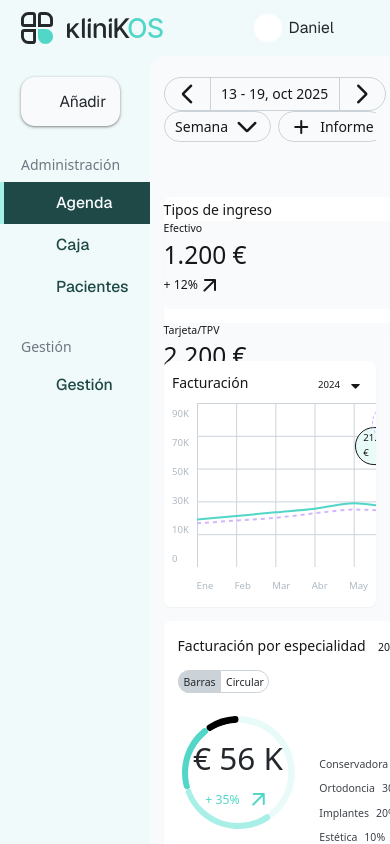
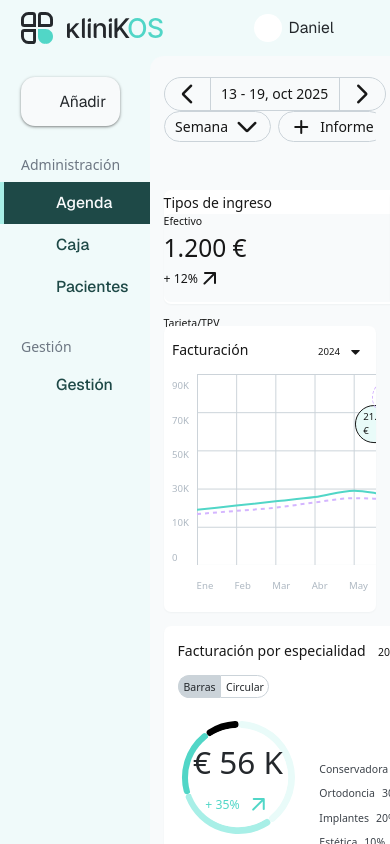
Before and after one commit to klinikOSapp/klinikOS-app, a Next.js app: page / in a window 390 px wide. Built offline with nearby package versions, Linux system fonts and the light colour scheme; some icons are missing.

Commit message:
gaps and heights done hardcoded

```diff
--- a/src/app/gestion/page.tsx
+++ b/src/app/gestion/page.tsx
@@ -1,3 +1,5 @@
+import type { CSSProperties } from 'react'
+
 import HeaderControls from '@/components/gestion/HeaderControls'
 import IncomeTypes from '@/components/gestion/IncomeTypes'
 import PatientsSummary from '@/components/gestion/PatientsSummary'
@@ -6,6 +8,12 @@ import BillingLineChart from '@/components/gestion/BillingLineChart'
 import SpecialtyDonut from '@/components/gestion/SpecialtyDonut'
 import AccountingPanel from '@/components/gestion/AccountingPanel'
 import ProfessionalBars from '@/components/gestion/ProfessionalBars'
+
+const thirdRowStyles = {
+  '--height-card-chart-fluid-base': 'clamp(17.6rem, 34vh, 23.25rem)',
+  '--chart-prof-height-limit': '34vh',
+  '--accounting-height-limit': '34vh'
+} satisfies CSSProperties
 
 export default function GestionPage() {
   return (
@@ -27,7 +35,10 @@ export default function GestionPage() {
         </div>
 
         {/* Third row - Accounting + Professional bars */}
-        <div className='dashboard-grid-charts mt-gapmd mb-plnav'>
+        <div
+          className='dashboard-grid-charts dashboard-grid-bottom mt-gapmd mb-plnav'
+          style={thirdRowStyles}
+        >
           <AccountingPanel />
           <ProfessionalBars />
         </div>
--- a/src/app/globals.css
+++ b/src/app/globals.css
@@ -129,10 +129,10 @@
   --spacing-card-padding: 1rem; /* 16px - padding interno de cards */
   --spacing-chart-margin: 1rem; /* 16px - márgenes de gráficos */
   --spacing-header-stack: clamp(
-    2rem,
-    5vh,
-    3.5rem
-  ); /* 32px → 56px - Header a cards (ajustado a Figma) */
+    1.6rem,
+    4vh,
+    2.8rem
+  ); /* Espaciado reducido 20%: antes 2rem-3.5rem → ahora 1.6rem-2.8rem */
   --spacing-stats-offset: clamp(
     1rem,
     2vh,
@@ -186,7 +186,7 @@
 
   /* Dashboard Component Dimensions */
   --height-card-stat: 10.1875rem; /* 163px - cards de estadísticas */
-  --height-card-chart: 21.375rem; /* 342px - cards con gráficos */
+  --height-card-chart: 24.58125rem; /* 393.3px (+15% sobre 342px) - cards con gráficos */
   --width-card-stat: 32.6875rem; /* 523px - ancho card estadística */
   --width-card-chart-lg: 66.8125rem; /* 1069px - ancho card grande */
   --width-card-chart-md: 33.0625rem; /* 529px - ancho card mediano */
@@ -195,7 +195,7 @@
 
   /* Profesional bars chart ratios (Figma exact values) */
   --chart-prof-width-limit: 95vw;
-  --chart-prof-height-limit: 34vh;
+  --chart-prof-height-limit: 39.1vh; /* +15% sobre 34vh para mayor altura */
   --chart-prof-axis-left-ratio: 0.10302; /* 55 / 529 */
   --chart-prof-axis-label-left-ratio: 0.03025; /* 16 / 529 */
   --chart-prof-grid-width-ratio: 0.82892; /* 438 / 529 */
@@ -219,18 +219,21 @@
 
   /* Accounting panel layout (Figma exact values) */
   --accounting-width-limit: 95vw;
-  --accounting-height-limit: 34vh;
+  --accounting-height-limit: 39.1vh; /* +15% sobre 34vh alineado con charts */
 
   /* Fluid heights - adapt to viewport usando vh para escalar verticalmente */
   --height-card-stat-fluid: max(
-    10.1875rem,
-    15vh
-  ); /* Mínimo 163px (Figma) pero deja crecer con vh */
-  --height-card-chart-fluid: clamp(
-    16rem,
-    31.7vh,
-    21.375rem
-  ); /* 256px → 342px - escala con altura del viewport */
+    8.15rem,
+    12vh
+  ); /* Altura reducida un 20%: antes 10.1875rem (163px) → ahora 8.15rem (~130px) */
+  --height-card-chart-fluid-base: clamp(
+    18.4rem,
+    36.455vh,
+    24.58125rem
+  ); /* 294.4px → 393.3px (+15%) - escala con altura del viewport */
+  --height-card-chart-fluid: var(
+    --height-card-chart-fluid-base
+  ); /* valor por defecto, se puede sobreescribir por sección */
 
   /* Fluid widths - adapt to viewport */
   --width-card-stat-fluid: clamp(
@@ -352,6 +355,16 @@ body {
     );
   }
 
+  .dashboard-grid-bottom {
+    --height-card-chart-fluid: max(
+      16rem,
+      min(
+        var(--height-card-chart-fluid-base),
+        calc(100vh - 40.625rem - var(--spacing-plnav))
+      )
+    );
+  }
+
   .dashboard-grid-double {
     display: grid;
     gap: var(--spacing-card-gap);
@@ -418,11 +431,11 @@ body {
 @media (max-height: 1000px) {
   :root {
     /* Reduce vertical stack so 24px bottom spacing stays visible on shorter viewports */
-    --spacing-header-stack: clamp(1.75rem, 4vh, 2.4375rem);
+    --spacing-header-stack: clamp(1.4rem, 3.2vh, 1.95rem);
     --height-card-chart-fluid: clamp(
-      16rem,
-      calc(31.7vh - 1.5rem),
-      21.375rem
+      18.4rem,
+      calc(36.455vh - 1.5rem),
+      24.58125rem
     );
   }
 }
--- a/src/components/gestion/ProductionTotalCard.tsx
+++ b/src/components/gestion/ProductionTotalCard.tsx
@@ -14,7 +14,7 @@ export default function ProductionTotalCard({
       className='bg-brand-900 text-fg-inverse text-[var(--color-text-inverse)] rounded-lg shadow-elevation-card h-card-stat-fluid w-full shrink-0 justify-self-stretch overflow-hidden'
       style={{ width: 'min(var(--width-card-stat-fluid), 100%)' }}
     >
-      <div className='flex h-full flex-col gap-[min(2.9375rem,4.5vw)] p-[min(1rem,1.5vw)] text-[var(--color-text-inverse)]'>
+      <div className='flex h-full flex-col gap-[min(1.46875rem,2.25vw)] p-[min(1rem,1.5vw)] text-[var(--color-text-inverse)]'>
         <header className='flex shrink-0 items-baseline gap-[min(1rem,1.5vw)]'>
           <h3 className='text-title-sm font-medium text-[var(--color-text-inverse)]'>
             Producción total
--- a/tailwind.config.ts
+++ b/tailwind.config.ts
@@ -259,9 +259,9 @@ export default {
       // Dashboard component dimensions
       height: {
         'card-stat': 'var(--height-card-stat)', // 163px - cards de estadísticas (fijo)
-        'card-chart': 'var(--height-card-chart)', // 342px - cards con gráficos (fijo)
-        'card-stat-fluid': 'var(--height-card-stat-fluid)', // 128px → 163px (fluido)
-        'card-chart-fluid': 'var(--height-card-chart-fluid)', // 256px → 342px (fluido)
+        'card-chart': 'var(--height-card-chart)', // 393.3px (+15%) - cards con gráficos (fijo)
+        'card-stat-fluid': 'var(--height-card-stat-fluid)', // Altura fluid reducida 20% (≈130px base)
+        'card-chart-fluid': 'var(--height-card-chart-fluid)', // 294.4px → 393.3px (+15%) (fluido)
         'income-card': 'var(--height-income-card)' // 100px - tarjeta Tipos de ingreso
       },
       width: {
```
